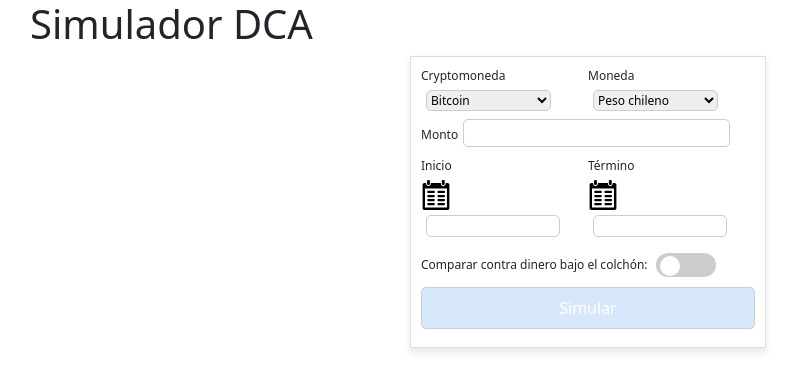
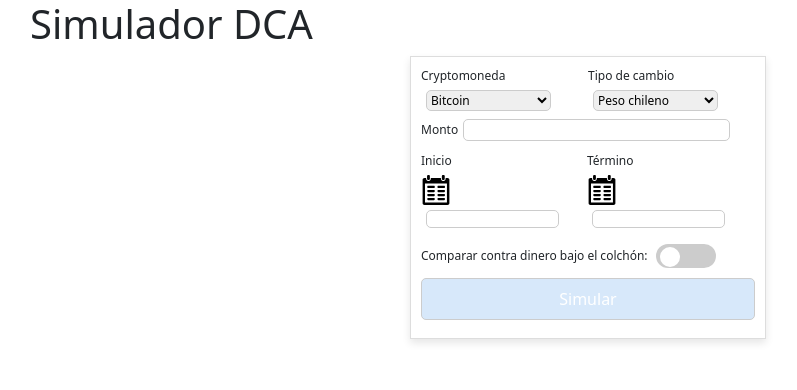
Before and after one commit to JoseAvanzada2019/DCASimulator, a React (Create React App) app: page / in a window 1280 px wide. Shown: the top 390 px of the page, without its empty margins (52-849 px from the left). Built offline with nearby package versions, Linux system fonts and the light colour scheme.

Commit message:
fix. netlify

```diff
--- a/src/components/DcaSimulator/DcaForm/DcaForm.js
+++ b/src/components/DcaSimulator/DcaForm/DcaForm.js
@@ -47,7 +47,7 @@ const DcaForm = ({ formData, setFormData, calculateInvestment}) => {
             </select>
           </div>
           <div className="form-group">
-            <label htmlFor="currency">Moneda</label>
+            <label htmlFor="currency">Tipo de cambio</label>
             <select className="half" id="currency" name="currency" value={formData.currency} onChange={handleChange}>
               {Object.keys(baseCurrencyToName).map(key => (
                   <option key={key} value={key}>
--- a/src/components/DcaSimulator/DcaForm/DcaForm.scss
+++ b/src/components/DcaSimulator/DcaForm/DcaForm.scss
@@ -36,7 +36,7 @@
     margin-left: 5px;
     border: 1px solid #ccc;
     border-radius: 5px;
-    font-size: 16px;
+    font-size: 12px;
     &.half {
       max-width: 125px;
       margin-left: 5px;
--- a/src/components/MonthPicker/MonthPicker.scss
+++ b/src/components/MonthPicker/MonthPicker.scss
@@ -5,3 +5,7 @@
   height: 30px;
   margin-bottom: 5px;
 }
+
+.react-datepicker {
+  font-size: 12px;
+}
```
